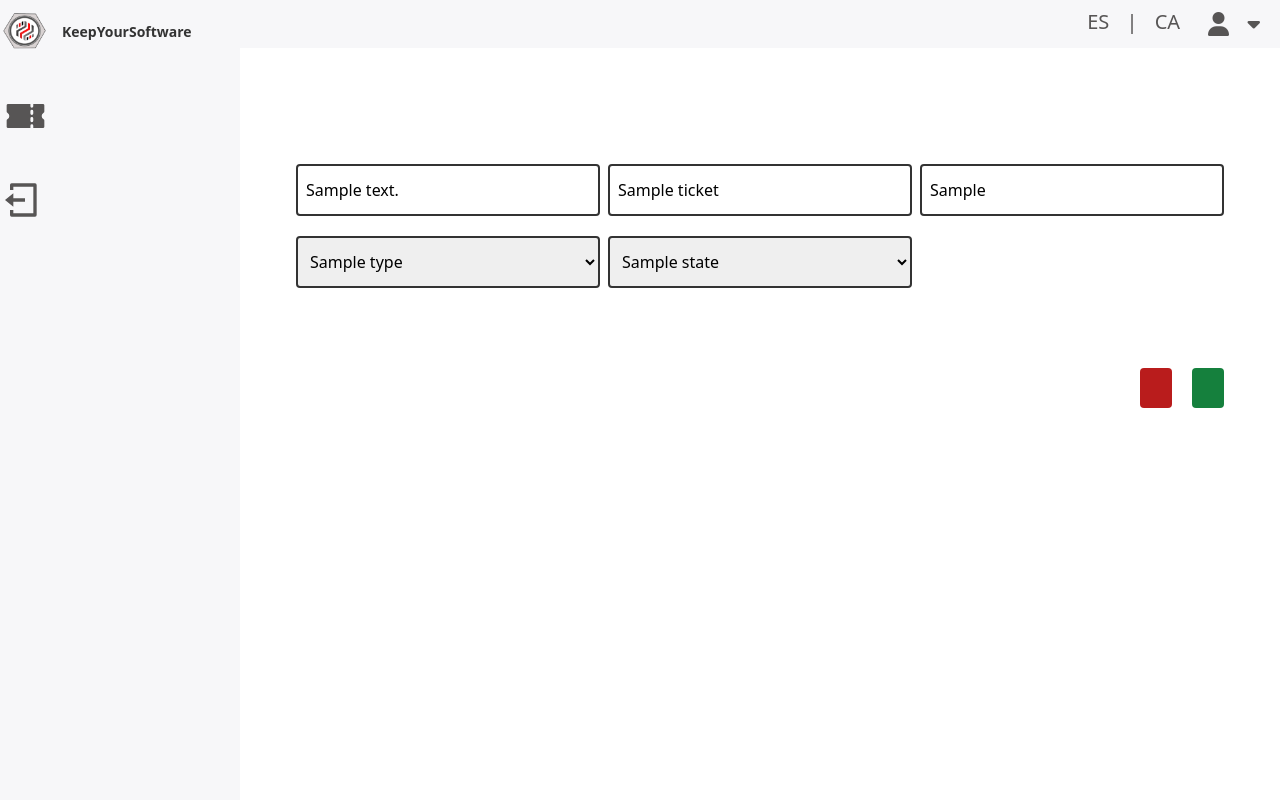
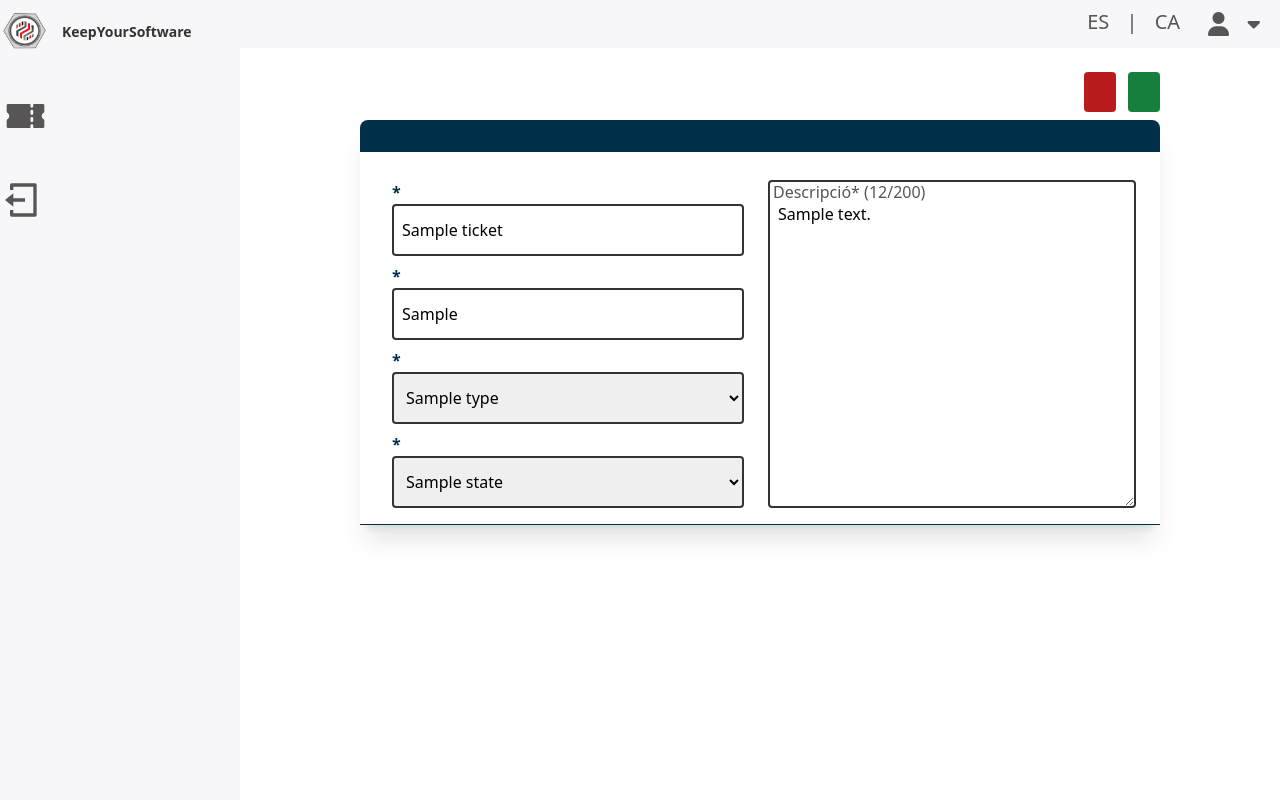
Before and after one commit to iansi0/DAW_Project, a CodeIgniter 4 app: template ControlReparacions/app/Views/tickets/modifyTicket.php in a window 1280 px wide. Run offline with PHP 8.4 and a stand-in for CodeIgniter, Linux system fonts and the light colour scheme; the template is opened without the code that fills it: most values are stand-ins (such as "Sample title", 1, 10 or a date in 2020); data that the repository does not hold is empty; style sheets or scripts are compiled from the project's sources; some libraries are stand-ins or nearby versions.

Commit message:
Fix: styling modify ticket form

```diff
--- a/ControlReparacions/app/Views/tickets/modifyTicket.php
+++ b/ControlReparacions/app/Views/tickets/modifyTicket.php
@@ -1,34 +1,58 @@
 <?= $this->extend('layouts/master.php') ?>
 <?= $this->section('content') ?>
-<h1 class="text-5xl text-primario mt-14"><?= lang("titles.e_ticket")?></h1>
 
-<section style="view-transition-name: addTicket;" class="container mx-auto px-4 py-8 mt-10 text-base">
-    <span class="text-danger">
-        <?= validation_list_errors(); ?>
-    </span>
-    <form id="form" action="<?= $ticket['id']; ?>" method="POST" class="flex flex-col gap-20">
 
-        <div class="grid grid-cols-3 gap-x-2">
+<section style="view-transition-name: addTicket;">
 
-            <div class="flex flex-col mt-5">
-                <label class=""><?= lang("forms.description")?></label>
-                <input type="text" name="description" value="<?= $ticket['descripcio_avaria']; ?>" class="border-2 border-terciario-1 px-2 py-3 rounded hover:bg-secundario transition hover:ease-in ease-out duration-150 ">
+    <div>
+        <div class="flex">
+
+            <h1 class="text-5xl text-primario"><?= strtoupper(lang("titles.e_ticket")) ?></h1>
+
         </div>
 
-            <div class="flex flex-col mt-5">
-                <label class=""><?= lang("forms.contact_name")?></label>
-                <input type="text" name="nameContact" value="<?= $ticket['nom_persona_contacte_centre']; ?>" class="border-2 border-terciario-1 px-2 py-3 rounded hover:bg-secundario transition hover:ease-in ease-out duration-150 "></input>
     </div>
 
-            <div class="flex flex-col mt-5">
-                <label class=""><?= lang("forms.contact_email")?></label>
-                <input type="text" name="emailContact" value="<?= $ticket['correu_persona_contacte_centre']; ?>" class="border-2 border-terciario-1 px-2 py-3 rounded hover:bg-secundario transition hover:ease-in ease-out duration-150 "></input>
+    <form id="form" action="<?= $ticket['id']; ?>" method="POST" class="mt-4 flex flex-col gap-2 px-20">
+
+        <!-- BOTONES -->
+        <div class="flex justify-end align-middle">
+
+            <a href="<?= strpos(previous_url(), 'tickets?') !== false
+                            ? str_replace('index.php/', '', previous_url())
+                            : base_url('/tickets');
+                        ?>" class="bg-red-700 hover:bg-red-500 text-white px-4 py-2 mr-3 rounded transition hover:ease-in ease-out duration-250"><?= lang("buttons.cancel")?></a>
+
+            <input type="button" id="submitButton" value="<?= lang("buttons.save")?>" class="bg-green-700 hover:bg-green-500 cursor-pointer text-white px-4 py-2 rounded transition hover:ease-in ease-out duration-250">
+
         </div>
 
+        <div class="shadow-xl border-b border-primario rounded-t-xl">
 
-            <div class="flex flex-col mt-5">
-                <label class=""><?= lang("forms.s_disp")?></label>
-                <select name="id_type" id="" class="border-2 border-terciario-1 px-2 py-3 rounded hover:bg-secundario transition hover:ease-in ease-out duration-150 ">
+            <div class="col-span-12 text-left mb-3 bg-primario text-white rounded-t-lg p-4">
+                <h2 class="text-2xl font-semibold"><?=mb_strtoupper(lang('titles.ticket_2'))?></h2>
+            </div>
+
+            <div class="grid grid-cols-12 mt-2 p-4">
+
+                <div class="col-span-6 grid-cols-12 text-left px-2">
+
+                    <!-- NOMBRE CONTACTO -->
+                    <div class="col-span-6 grid-cols-12 text-left px-2">
+                        <label class="font-semibold text-primario"><?= mb_strtoupper(lang("forms.contact_name"))?>*</label>
+                        <input type="text" name="nameContact" value="<?= $ticket['nom_persona_contacte_centre']; ?>" class="border-2 border-terciario-1 w-full px-2 py-3 rounded hover:bg-secundario transition hover:ease-in ease-out duration-150"></input>
+                    </div>
+
+                    <!-- EMAIL CONTACTO -->
+                    <div class="col-span-6 grid-cols-12 text-left px-2 mt-2">
+                        <label class="font-semibold text-primario"><?=  mb_strtoupper(lang("forms.contact_email"))?>*</label>
+                        <input type="text" name="emailContact" value="<?= $ticket['correu_persona_contacte_centre']; ?>" class="border-2 border-terciario-1 w-full px-2 py-3 rounded hover:bg-secundario transition hover:ease-in ease-out duration-150"></input>
+                    </div>
+
+                    <!-- DISPOSITIVO -->
+                    <div class="col-span-6 grid-cols-12 text-left px-2 mt-2">
+                        <label class="font-semibold text-primario"><?=  mb_strtoupper(lang("forms.s_disp"))?>*</label>
+                        <select name="id_type" id="" class="border-2 border-terciario-1 w-full px-2 py-3 rounded hover:bg-secundario transition hover:ease-in ease-out duration-150">
                         <?php
                                 foreach ($types as $type) {
                                     if ($type["id"]==$ticket["id_tipus_dispositiu"]) {
@@ -42,9 +66,10 @@
                         </select>
                     </div>
 
-            <div class="flex flex-col mt-5">
-                <label class=""><?= lang("forms.state")?></label>
-                <select name="id_state" id="" class="border-2 border-terciario-1 px-2 py-3 rounded hover:bg-secundario transition hover:ease-in ease-out duration-150 ">
+                    <!-- ESTADO -->
+                    <div class="col-span-6 grid-cols-12 text-left px-2 mt-2">
+                        <label class="font-semibold text-primario"><?=  mb_strtoupper(lang("forms.state"))?>*</label>
+                        <select name="id_state" id="" class="border-2 border-terciario-1 w-full px-2 py-3 rounded hover:bg-secundario transition hover:ease-in ease-out duration-150">
                         <?php
                                 foreach ($states as $state) {
                                     if ($state["id"]==$ticket["id_estat"]) {
@@ -57,38 +82,40 @@
                             ?>
                         </select>
                     </div>
+                </div>
+
+                <!-- DESCRIPCIÓN -->
+                <div class="col-span-6 grid-cols-12 text-left px-2">
+                    <div class="col-span-12 h-full" style="position: relative;">
+                        <label class="text-terciario-4" style="position: absolute; top: 0px; left: 5px;">Descripció* (<span id="char_1">0</span>/200)</label>
+                        <textarea class="border-2 border-terciario-1 h-full w-full pt-5 ps-2 rounded hover:bg-secundario transition hover:ease-in ease-out duration-150" name="description" id="description_1" maxlength="200" oninput="sumChar()"><?= $ticket['descripcio_avaria']; ?></textarea>
+                    </div>
+                </div>
 
                 <?php if (((session()->get('user')['role']=="sstt") && $ticket['id_estat']!=6) || (session()->get('user')['role']=="admin") ) : ?>
-            <div class="flex flex-col justify-end  mt-5">
+                    <div class="col-span-6 grid-cols-12 text-left px-4 mt-2">
 
-
-                <label class="block" for="sender" id="labelSender"><?= lang("forms.s_ins")?></label>
-                <select name="sender" id="sender" class="border-2  border-terciario-1 px-2 py-3 rounded hover:bg-secundario transition hover:ease-in ease-out duration-150 ">
+                        <label class="font-semibold text-primario" for="sender" id="labelSender"><?=  mb_strtoupper(lang("forms.s_ins"))?>*</label>
+                        <select name="sender" id="sender" class="border-2 border-terciario-1 w-full px-2 py-3 rounded hover:bg-secundario transition hover:ease-in ease-out duration-150">
 
                             <option value="" disabled selected hidden><?= lang("forms.s_ins")?></option>
                             <?php
                                 foreach ($centers as $center) {
                                     if ($center["codi"]==$ticket["codi_centre_emissor"]) {
                                         echo "<option selected value='".$center["codi"]."'>".$center["nom"]."</option>";
-                            }else{
+                                    } else {
                                         echo "<option value='".$center["codi"]."'>".$center["nom"]."</option>";
-
                                     }
                                 }
                             ?>
 
                         </select>
                     </div>
-            <?php else : ?>
-                <input type="text" name="sender" id="sender" hidden value="<?= session()->get('user')['code']; ?>">
 
-            <?php endif ?>
+                    <div class="col-span-6 grid-cols-12 text-left px-2 mt-2">
 
-            <?php if (((session()->get('user')['role']=="sstt") && $ticket['id_estat']!=6) || (session()->get('user')['role']=="admin") ) : ?>
-            <div class="flex flex-col justify-end  mt-5">
-
-                <label class="block" for="repair" id="labelRepair"><?= lang("forms.s_ins")." ".lang("forms.work")?></label>
-                <select name="repair" id="repair" class="border-2 border-terciario-1 px-2 py-3 rounded   hover:bg-secundario transition hover:ease-in ease-out duration-150 ">
+                        <label class="font-semibold text-primario" for="repair" id="labelRepair"><?=  mb_strtoupper(lang("forms.s_ins")." ".lang("forms.work"))?></label>
+                        <select name="repair" id="repair" class="border-2 border-terciario-1 w-full px-2 py-3 rounded hover:bg-secundario transition hover:ease-in ease-out duration-150">
                             <option value="" disabled selected hidden><?= lang("forms.s_ins")?></option>
                             <?php
                                 foreach ($repairs as $repair) {
@@ -101,17 +128,10 @@
                             ?>
                         </select>
                     </div>
+                <?php else : ?>
+                    <input type="text" name="sender" id="sender" hidden value="<?= session()->get('user')['code']; ?>">
                 <?php endif ?>
             </div>
-
-        <div class="flex gap-5 justify-end w-full">
-
-            <a href="<?= strpos(previous_url(), 'tickets?') !== false
-                            ? str_replace('index.php/', '', previous_url())
-                            : base_url('/tickets');
-                        ?>" class="bg-red-700 hover:bg-red-500 text-white px-4 py-2 rounded transition hover:ease-in ease-out duration-250"><?= lang("buttons.cancel")?></a>
-
-            <input type="button" id="submitButton" value="<?= lang("buttons.save")?>" class="bg-green-700 hover:bg-green-500 cursor-pointer text-white px-4 py-2 rounded transition hover:ease-in ease-out duration-250">
 
         </div>
 
@@ -142,6 +162,15 @@
             }
         });
     });
+
+    document.addEventListener('DOMContentLoaded', function(){
+        sumChar();
+    })
+
+    function sumChar(){
+        var spanElement = document.getElementById('char_1');
+        spanElement.innerText = document.getElementById('description_1').value.length;
+    }
 </script>
 
 
```
Lines whose indentation alone changed are shown as unchanged.
